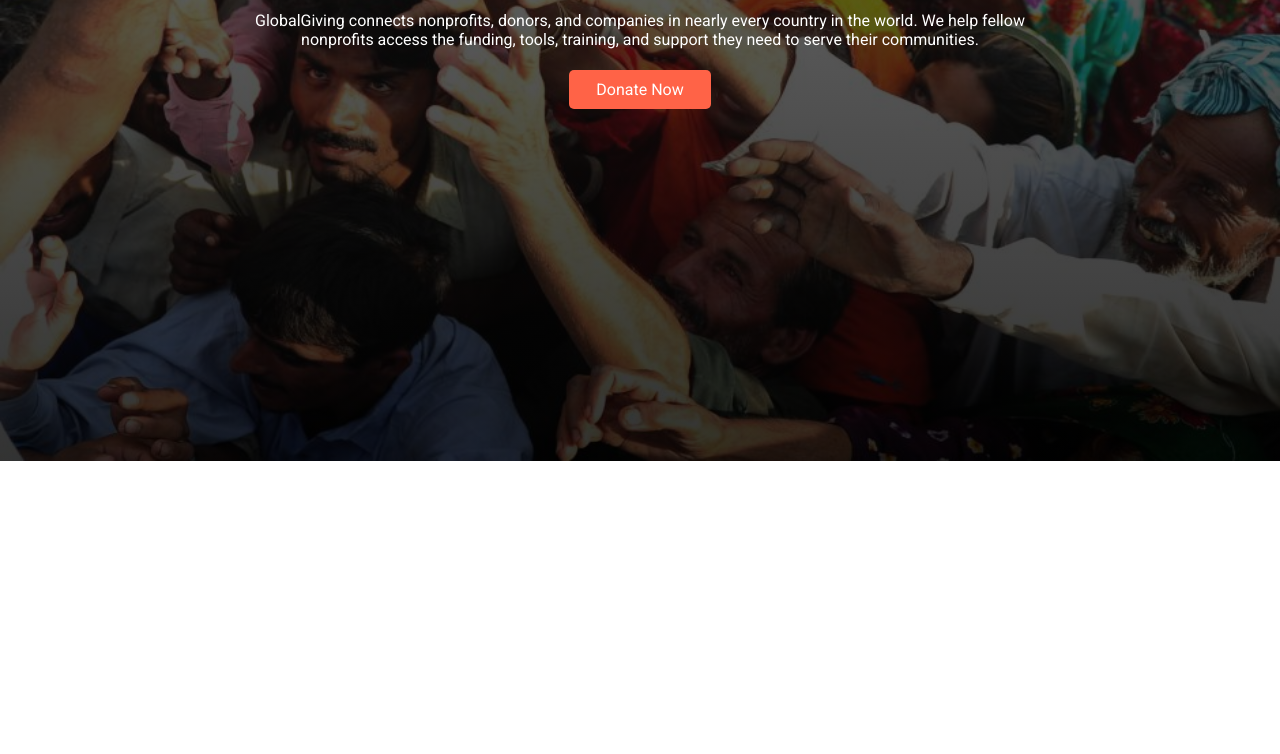
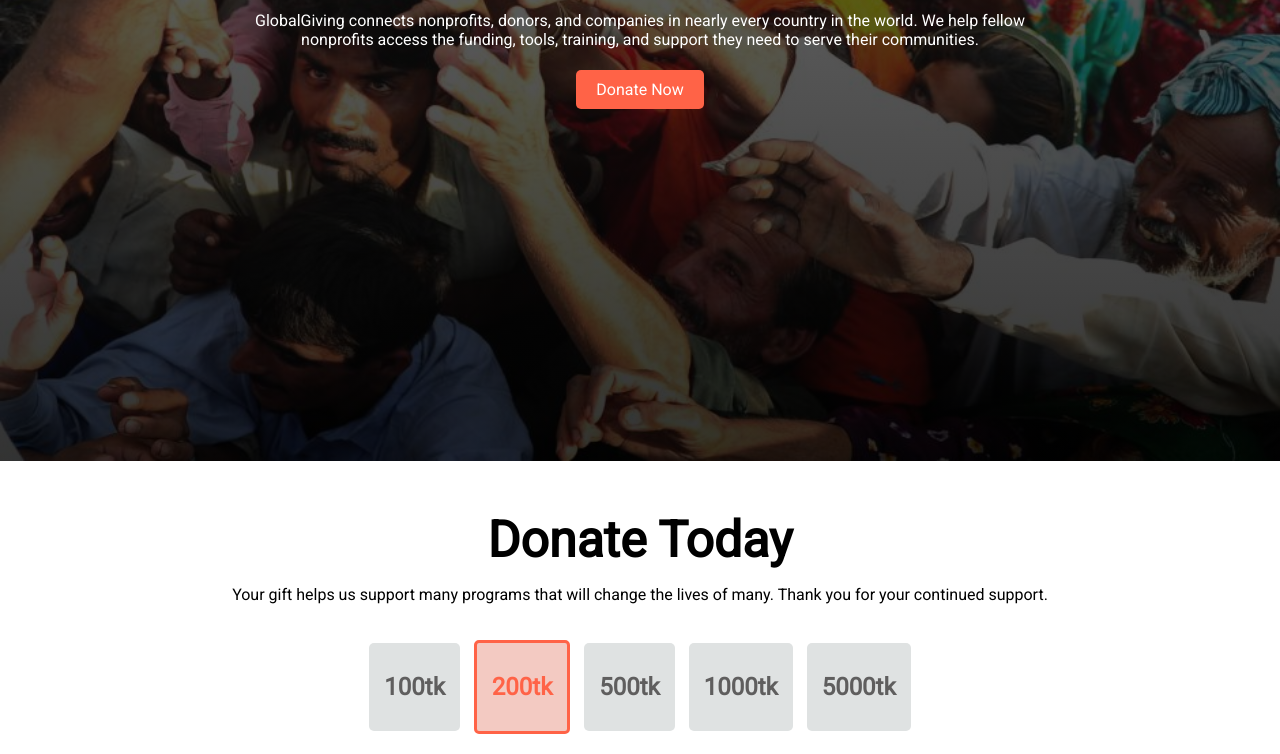
Before and after one commit to SamitMahadi/global-giving, a plain HTML site: page index.html in a window 1280 px wide. Shown: the part 339-1093 px from the top of the page. Before the commit the page ends 800 px from the top, so only its background shows below. Drawn offline with Linux system fonts and the light colour scheme.

Commit message:
section-two-done

```diff
--- a/index.html
+++ b/index.html
@@ -14,10 +14,10 @@
 
 <body>
     <section class="section-one">
-        <div id="for-move">
+        <div>
             <div id="donate-now">
-                <h1>Let's Help Those Who Are</h1>
-                <h1 class="more-need">More In Need</h1>
+                <h1 class="heading">Let's Help Those Who Are</h1>
+                <h1 class="heading">More In Need</h1>
                 <p>
                     GlobalGiving connects nonprofits, donors, and companies in nearly every country in the world. We
                     help
@@ -32,6 +32,20 @@
         </div>
         </div>
     </section>
+
+    <section>
+        <h1 class="heading-primary">Donate Today</h1>
+        <p>Your gift helps us support many programs that will change the lives of many. Thank you for your continued
+            support.</p>
+        <div id="money">
+            <h2>100tk</h2>
+            <h2 id="highlight-button">200tk</h2>
+            <h2>500tk</h2>
+            <h2>1000tk</h2>
+            <h2>5000tk</h2>
+        </div>
+
+    </section>
 </body>
 
 </html>
--- a/style.css
+++ b/style.css
@@ -9,7 +9,7 @@ body {
     color: white;
     background-color: tomato;
     text-decoration: none;
-    padding: 10px 27px;
+    padding: 10px 20px;
     border-radius: 5px;
     justify-items: center;
 
@@ -26,13 +26,20 @@ body {
 
 }
 
-h1 {
+.heading {
 
     font-size: 50px;
     text-align: center;
     margin: 0;
 
 
+}
+
+.heading-primary {
+    font-size: 50px;
+    text-align: center;
+    margin: 0;
+    padding-top: 50px;
 }
 
 p {
@@ -47,3 +54,26 @@ p {
 #donate-now {
     padding-top: 17%;
 }
+
+h2 {
+    display: inline-block;
+    background-color: rgb(223, 226, 226);
+    color: rgb(95, 94, 94);
+    padding-top: 30px;
+    padding-bottom: 30px;
+    padding-left: 15px;
+    padding-right: 15px;
+    margin-inline: 5px;
+    border-radius: 5px;
+
+}
+
+#highlight-button {
+    color: tomato;
+    border: solid tomato;
+    background-color: rgb(243, 202, 194);
+}
+
+#money {
+    text-align: center;
+}
```
